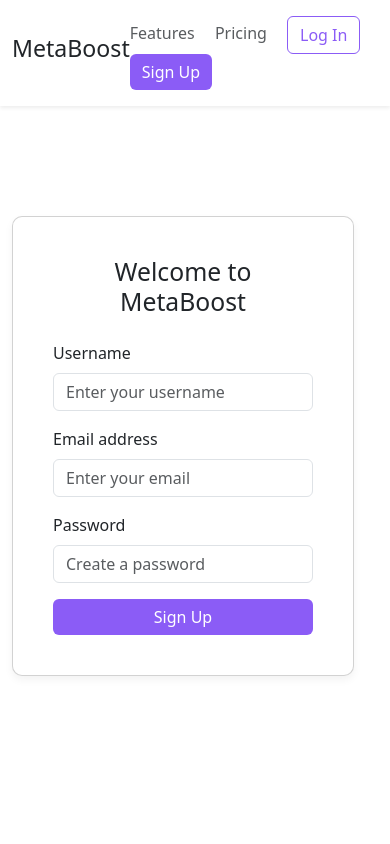
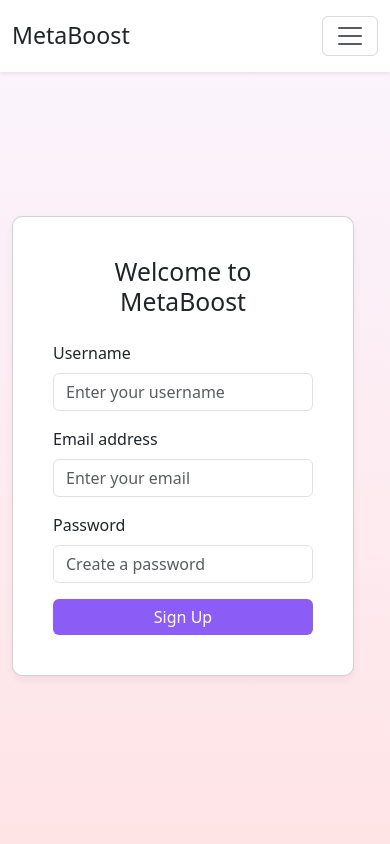
Before and after one commit to KyleSeaford/MetaBoost, a Django app: page /signup/ in a window 390 px wide. Run offline with Django 5.2, Linux system fonts and the light colour scheme.

Commit message:
nav responsive

```diff
--- a/MetaBoost/templates/signup.html
+++ b/MetaBoost/templates/signup.html
@@ -10,6 +10,10 @@
         <link rel="icon" href="{% static 'logo.svg' %}" type="image/x-icon">
         <link href="https://cdn.jsdelivr.net/npm/bootstrap@5.3.0/dist/css/bootstrap.min.css" rel="stylesheet">
         <style>
+            .gradient-bg {
+                background: linear-gradient(to bottom, #FAF5FF, #FFE4E6);
+            }
+
             .bg-purple {
                 background-color: #8B5CF6;
             }
@@ -33,19 +37,39 @@
                 border-radius: 10px;
                 box-shadow: 0 4px 8px rgba(0, 0, 0, 0.05);
             }
+
+            @media screen and (max-width: 768px) {
+                .navbar {
+                    text-align: center;
+                }
+            }
         </style>
     </head>
 
     <body class="gradient-bg" style="min-height: 100vh;">
         <!-- Navbar -->
-        <header class="bg-white shadow-sm py-3" style="position: fixed; width: 100%; z-index: 999;">
-            <div class="container d-flex justify-content-between align-items-center">
-                <h1 class="h3"><a href="/" class="text-decoration-none" style="color: #212529;">MetaBoost</a></h1>
-                <nav>
-                    <a href="/#features" class="text-muted me-3 text-decoration-none">Features</a>
-                    <a href="/#pricing" class="text-muted me-3 text-decoration-none">Pricing</a>
-                    <a href="/login" class="btn btn-outline-primary me-2">Log In</a>
-                    <a href="/signup" class="btn btn-primary">Sign Up</a>
+        <header class="bg-white shadow-sm py-2" style="position: fixed; width: 100%; z-index: 999;">
+            <div class="container">
+                <nav class="navbar navbar-expand-md">
+                    <!-- Brand -->
+                    <h1 class="h3 mb-0">
+                        <a href="/" class="text-decoration-none" style="color: #212529;">MetaBoost</a>
+                    </h1>
+
+                    <!-- Toggler Button for Mobile -->
+                    <button class="navbar-toggler" type="button" data-bs-toggle="collapse" data-bs-target="#navbarNav" aria-controls="navbarNav" aria-expanded="false" aria-label="Toggle navigation">
+                        <span class="navbar-toggler-icon"></span>
+                    </button>
+
+                    <!-- Navbar Links -->
+                    <div class="collapse navbar-collapse justify-content-end" id="navbarNav">
+                        <nav>
+                            <a href="/#features" class="text-muted me-3 text-decoration-none">Features</a>
+                            <a href="/#pricing" class="text-muted me-3 text-decoration-none">Pricing</a>
+                            <a href="/login" class="btn btn-outline-primary me-2">Log In</a>
+                            <a href="/signup" class="btn btn-primary">Sign Up</a>
+                        </nav>
+                    </div>
                 </nav>
             </div>
         </header>
@@ -56,7 +80,7 @@
                     <div class="card p-4">
                         <div class="card-body">
                             <h2 class="text-center text-purple mb-4">Welcome to MetaBoost</h2>
-                            <form>
+                            <form  method="post">
                                 <div class="mb-3">
                                     <label for="signupName" class="form-label">Username</label>
                                     <input type="text" class="form-control" id="signupName" placeholder="Enter your username">
@@ -70,6 +94,7 @@
                                     <input type="password" class="form-control" id="signupPassword" placeholder="Create a password">
                                 </div>
                                 <div class="d-grid gap-2">
+                                    {% csrf_token %}
                                     <button type="submit" class="btn btn-primary">Sign Up</button>
                                 </div>
                             </form>
```
Also changed, not shown: MetaBoost/templates/index.html (+30 -8 lines), MetaBoost/templates/login.html (+35 -9 lines).
